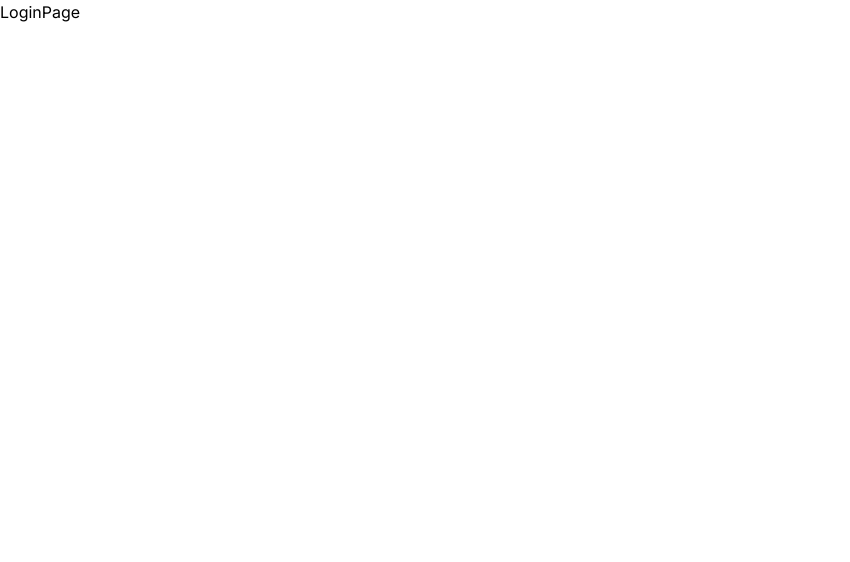
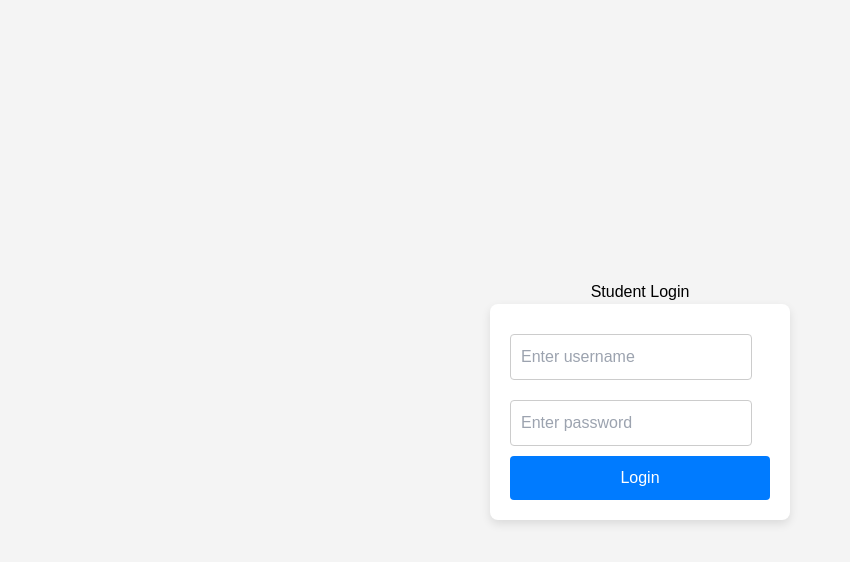
Before and after one commit to RaynaRuby/PLPAssignment, a Next.js app: page /sign-in in a window 1280 px wide. Shown: the top 562 px of the page, without its empty margins (0-850 px from the left). Built offline with nearby package versions, Linux system fonts and the light colour scheme.

Commit message:
Added Basic Login Page

```diff
--- a/src/app/page.tsx
+++ b/src/app/page.tsx
@@ -31,7 +31,7 @@ function App() {
             <button type="submit" className={styles['search-button']}>Search</button> {/* Apply button class */}
           </form>
           <div className={styles.footer}> {/* Apply footer class */}
-            <Link href="/Login">
+            <Link href="/sign-in">
                 <button className={styles['footer-button']}>Go to Login</button>
             </Link>
           </div>
--- a/src/app/sign-in/page.tsx
+++ b/src/app/sign-in/page.tsx
@@ -1,7 +1,61 @@
-const LoginPage = () => {
-  return (
-    <div className=''>LoginPage</div>
-  )
+"use client";
+
+import { useState } from "react";
+
+import styles from "./signin.module.css";
+
+const AdminPage = () => {
+    const adminCredentials = {
+        username: "admin",
+        password: "admin",
+    };
+
+    const [username, setUsername] = useState("");
+    const [password, setPassword] = useState("");
+    const [isAuthenticated, setIsAuthenticated] = useState(false);
+    const [errorMessage, setErrorMessage] = useState("");
+
+    const handleLogin = (e: React.FormEvent<HTMLFormElement>) => {
+        e.preventDefault();
+        if (username === adminCredentials.username && password === adminCredentials.password) {
+            setIsAuthenticated(true);
+            setErrorMessage("");
+        } else {
+            setErrorMessage("Invalid Credentials!");
+        }
+    };
+
+if (isAuthenticated) {
+    window.location.href = '/student';
+    return null;
 }
 
-export default LoginPage
+
+    return (
+        <div className={styles.loginContainer}>
+            <h1>Student Login</h1>
+            <form className={styles.loginForm} onSubmit={handleLogin}>
+                <input
+                    type="text"
+                    placeholder="Enter username"
+                    value={username}
+                    onChange={(e) => setUsername(e.target.value)}
+                    required
+                    className={styles.inputField}
+                />
+                <input
+                    type="password"
+                    placeholder="Enter password"
+                    value={password}
+                    onChange={(e) => setPassword(e.target.value)}
+                    required
+                    className={styles.inputField}
+                />
+                <button type="submit" className={styles.submitButton}>Login</button>
+            </form>
+            {errorMessage && <p className={styles.errorMessage}>{errorMessage}</p>}
+        </div>
+    );
+};
+
+export default AdminPage;
--- /dev/null
+++ b/src/app/sign-in/signin.module.css
@@ -0,0 +1,57 @@
+.loginContainer {
+    display: flex;
+    flex-direction: column;
+    align-items: center;
+    justify-content: center;
+    height: 100vh;
+    background-color: #f4f4f4; /* Light background color */
+    font-family: 'Arial', sans-serif; /* Change font family */
+}
+
+.h1 {
+    margin-bottom: 20px;
+    color: #333; /* Darker text color */
+}
+
+.loginForm {
+    background: #fff; /* White background for the form */
+    padding: 20px;
+    border-radius: 8px;
+    box-shadow: 0 4px 10px rgba(0, 0, 0, 0.1); /* Soft shadow */
+    width: 300px; /* Fixed width for the form */
+}
+
+.inputField {
+    width: 93%; /* Full width inputs */
+    padding: 10px;
+    margin: 10px 0;
+    border: 1px solid #ccc; /* Light border */
+    border-radius: 4px; /* Rounded corners */
+    font-size: 16px; /* Font size for inputs */
+}
+
+.inputField:focus {
+    border-color: #007bff; /* Highlight border on focus */
+    outline: none; /* Remove default outline */
+}
+
+.submitButton {
+    width: 100%;
+    padding: 10px;
+    background-color: #007bff; /* Primary button color */
+    color: #fff; /* White text */
+    border: none; /* No border */
+    border-radius: 4px; /* Rounded corners */
+    font-size: 16px; /* Font size for button */
+    cursor: pointer; /* Pointer cursor on hover */
+    transition: background-color 0.3s; /* Smooth transition */
+}
+
+.submitButton:hover {
+    background-color: #0056b3; /* Darker shade on hover */
+}
+
+.errorMessage {
+    color: red; /* Red color for error messages */
+    margin-top: 10px; /* Margin above the error message */
+}
```
